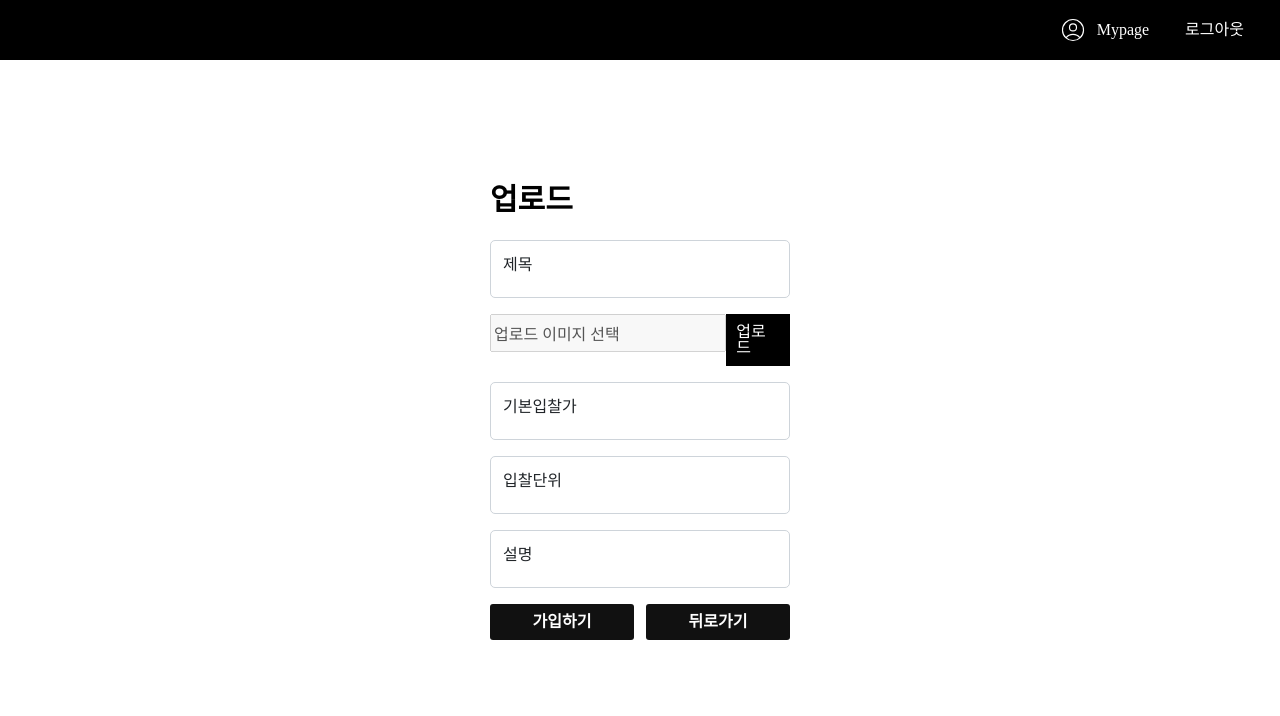
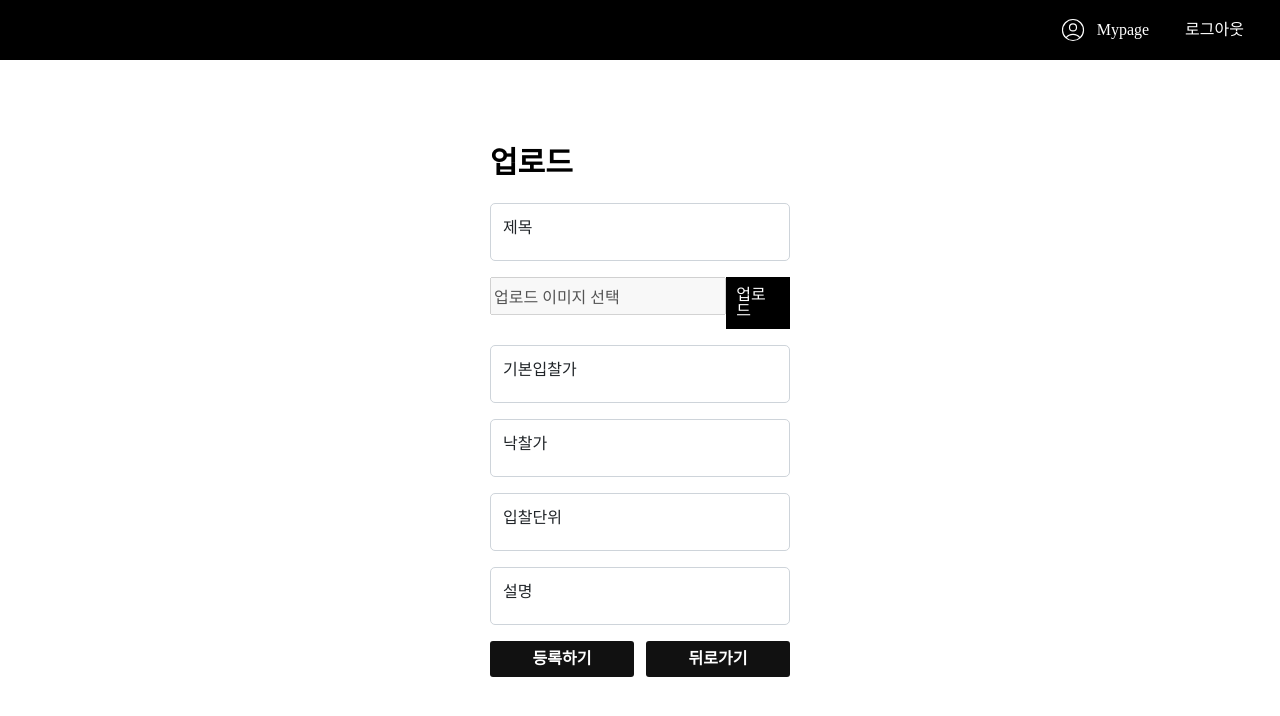
Before and after one commit to choincnp/Auction_24, a Flask app: page /upload in a window 1280 px wide. Shown: the top 716 px of the page. Run offline with Flask 2, Linux system fonts and the light colour scheme.

Commit message:
feat: upload 기능 구현

```diff
--- a/app.py
+++ b/app.py
@@ -154,7 +154,7 @@ def uploadItem():
         'nowBid' : int(nowBid),
         'maxBid' : int(maxBid),
         'unitBid' : int(unitBid),
-        'status' : int(status),
+        'status' : status,
         'desc' : desc,
         'owner' : owner
     }
--- a/templates/upload.html
+++ b/templates/upload.html
@@ -45,10 +45,11 @@
             let userId = id;
             let title = $('#title').val()
             let minbid = $('#minbid').val()
+            let maxbid = $('#maxbid').val()
             let unitbid = $('#unitbid').val()
             let desc = $('#desc').val()
             let filename = $('.upload-name').val();
-            let status = 0;
+            let status = false;
             let image = $('#ex_filename')[0].files[0] // id file의 0번째 태그의 files 중 0 번째 파일
 
             let form_data = new FormData()
@@ -57,8 +58,9 @@
             form_data.append("desc", desc)
             form_data.append("unitBid", unitbid)
             form_data.append("minBid", minbid)
-            form_data.append("status", Number(status))
-            form_data.append("nowBid", unitbid+minbid)
+            form_data.append("maxBid", maxbid)
+            form_data.append("status", status)
+            form_data.append("nowBid", minbid)
             form_data.append("pic", image, filename)
 
             for (let value of form_data.values()) {
@@ -111,6 +113,15 @@
             />
         </div>
         <div class="form-floating mb-3">
+            <label for="minbid">낙찰가</label>
+            <input
+                    type="text"
+                    class="form-control input-box signIn-pw-input"
+                    id="maxbid"
+                    placeholder="낙찰가"
+            />
+        </div>
+        <div class="form-floating mb-3">
             <label for="unitbid">입찰단위</label>
             <input
                     type="text"
@@ -130,7 +141,7 @@
         </div>
     </form>
     <div class="button-box">
-        <div class="sign-submit-btn" onClick='save("{{session["id"]}}")'>가입하기</div>
+        <div class="sign-submit-btn" onclick='save("{{session["id"]}}")'>등록하기</div>
         <a class="sign-submit-btn" href="/">뒤로가기</a>
     </div>
 </div>
```
